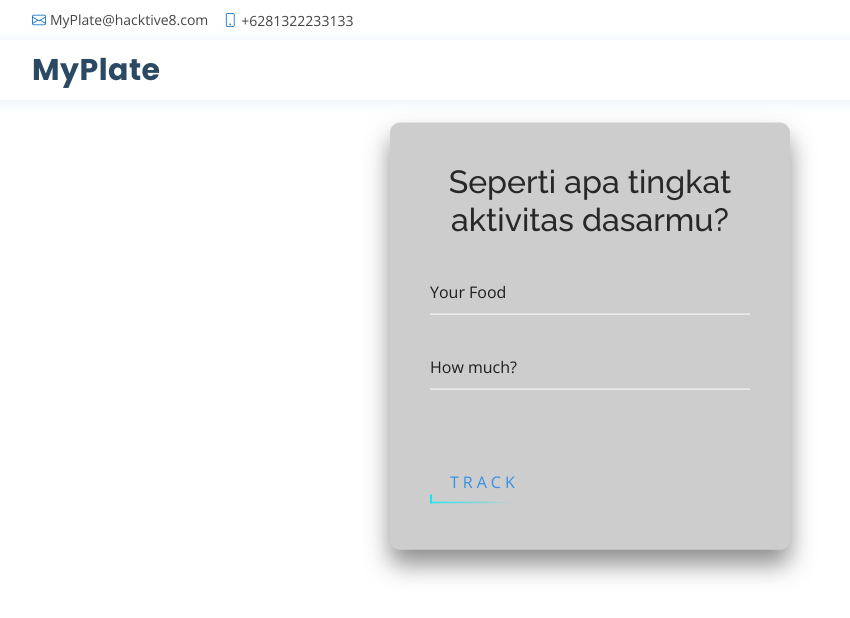
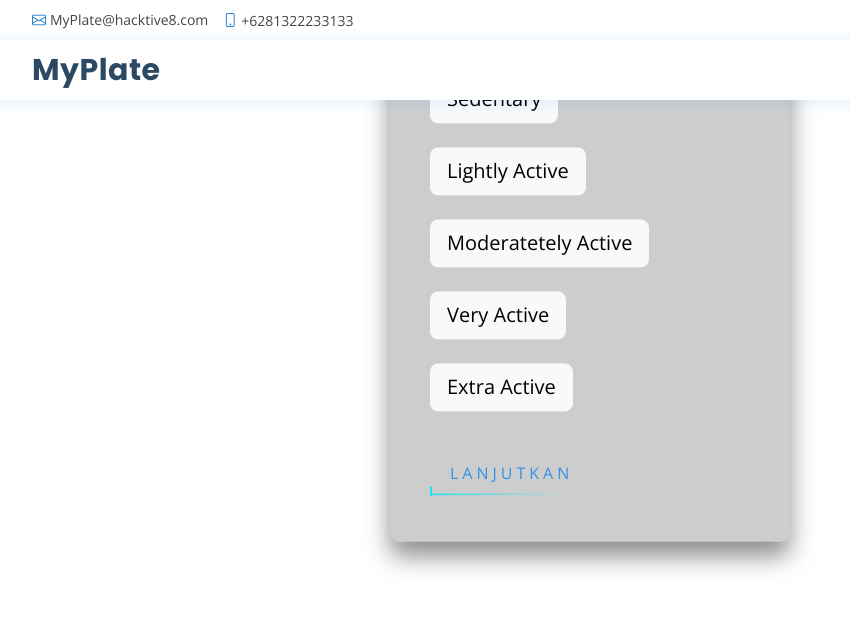
Before and after one commit to Sofyanfyan/myPlate, a plain HTML site: page index.html in a window 1280 px wide. Both pictures are taken after a click on the button "MULAI DISINI!". Shown: the whole page, without its empty margins (50-900 px from the left). Drawn offline with nearby package versions, Linux system fonts and the light colour scheme.

Commit message:
abogoboga

```diff
--- a/assets/css/style.css
+++ b/assets/css/style.css
@@ -914,3 +914,14 @@ button#penting {
 button#penting:hover {
    cursor: pointer;
 }
+
+h2#question {
+
+   font-size: 28px;
+}
+
+button#choose {
+
+   display:"flex-box";
+   flex-flow: column;
+}
--- a/index.html
+++ b/index.html
@@ -131,12 +131,12 @@
 
             </div>
    </div>
-
-   </section><!-- End Why Us Section -->
+<!-- End Why Us Section -->
+   <!-- </section>
 <br><br><br><br>
    <section id="tracker">
          <div class="login-box">
-            <h2 font-size=4px>Seperti apa tingkat aktivitas dasarmu?</h2>
+            <h2 id="question">Seperti apa tingkat aktivitas dasarmu?</h2>
             <form>
                <div class="user-box">
                   <input type="text" name="" required="">
@@ -155,7 +155,43 @@
                </a>
             </form>
          </div>
-      </section>
+      </section> -->
+
+   </section>
+      <section id="tracker">
+            <div class="login-box">
+               <h2 id="question">Seperti apa tingkat aktivitas dasarmu?</h2>
+               <form>
+                  <div class="user-box">
+
+                     <button  type="button"  id="choose" class="btn btn-light btn-lg ">Sedentary</button>
+                  </div>
+                  <div class="user-box">
+                     <br>
+                     <button  type="button" id="choose" class="btn btn-light btn-lg ">Lightly Active</button>
+                  </div>
+                  <div class="user-box">
+                     <br>
+                     <button  type="button" id="choose" class="btn btn-light btn-lg ">Moderatetely Active</button>
+                  </div>
+                  <div class="user-box">
+                     <br>
+                     <button  type="button" id="choose" class="btn btn-light btn-lg ">Very Active</button>
+                  </div>
+                  <div class="user-box">
+                     <br>
+                     <button  type="button" id="choose" class="btn btn-light btn-lg ">Extra Active</button>
+                  </div>
+                  <a href="#">
+                     <span></span>
+                     <span></span>
+                     <span></span>
+                     <span></span>
+                     Lanjutkan
+                  </a>
+               </form>
+            </div>
+         </section>
 
 
 
```
